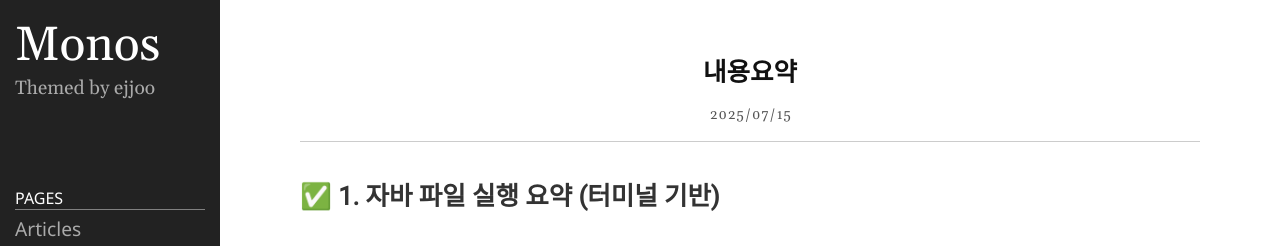
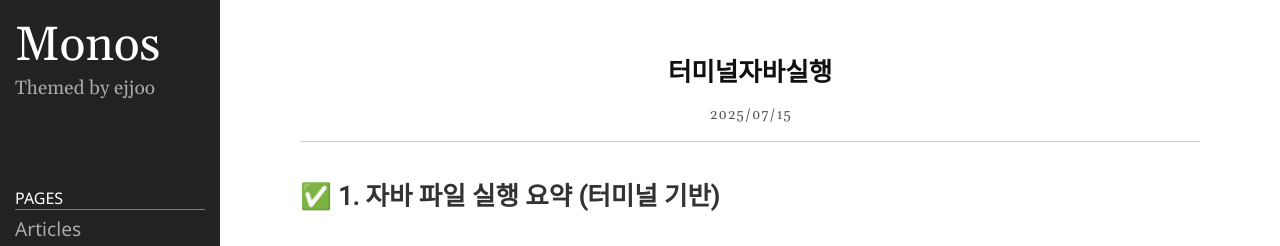
Before and after one commit to pskwang/pskwang.github.io, a Jekyll site: the page built from _posts/2025-07-15-터미널자바실행.markdown, in a window 1280 px wide. Shown: the top 246 px of the page. Built offline with Jekyll 4.4.1, drawn with Linux system fonts in a browser that asks for light colours.

```diff
--- a/_posts/2025-07-15-터미널자바실행.markdown
+++ b/_posts/2025-07-15-터미널자바실행.markdown
@@ -1,6 +1,6 @@
 ---
 layout: post
-title: 내용요약
+title: 터미널자바실행
 date: 2025-07-15 17:13:30 +0900
 category: anyang-university
 ---
```
